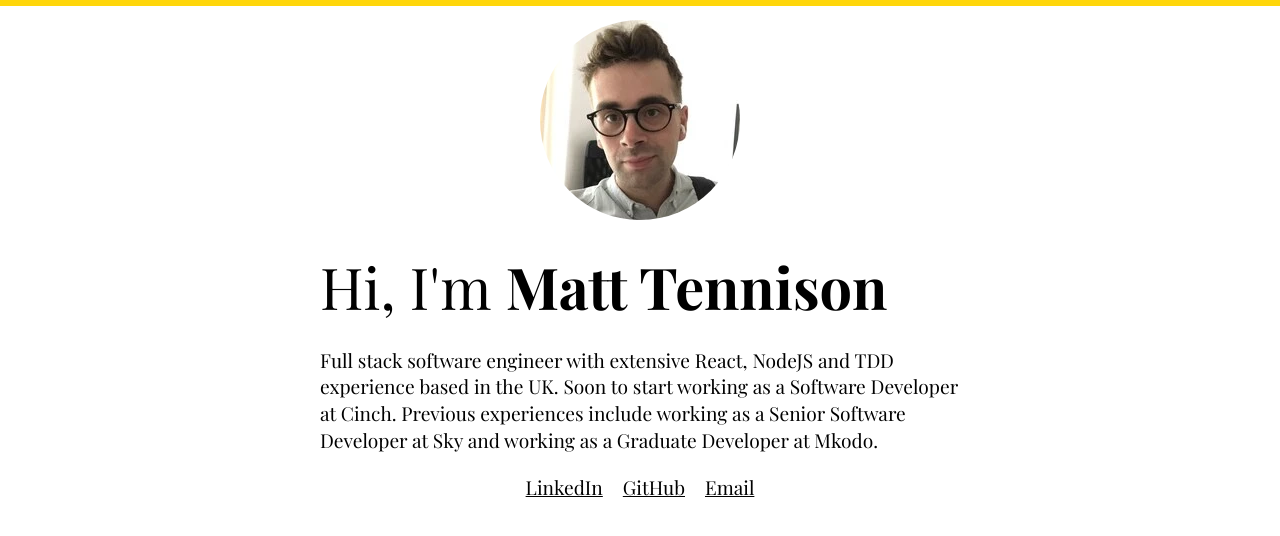
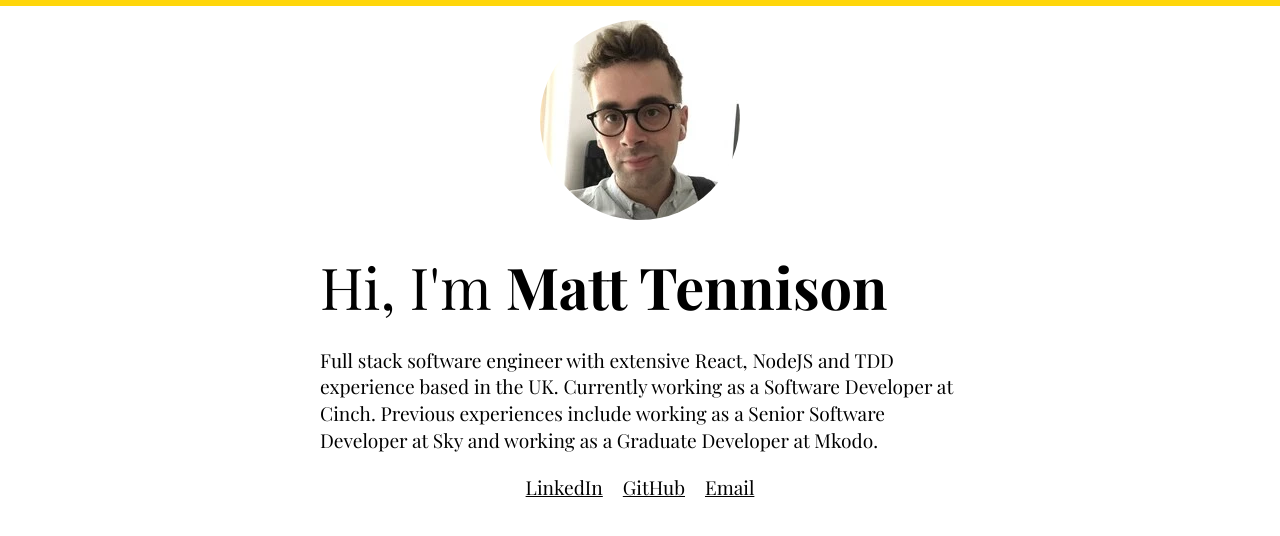
Before and after one commit to MattTennison/MattTennison.github.io, a plain HTML site: page index.html in a window 1280 px wide. Drawn offline with nearby package versions, Linux system fonts and the light colour scheme.

Commit message:
Update bio

```diff
--- a/index.html
+++ b/index.html
@@ -35,7 +35,7 @@
       <h1>Hi, I'm <span class="highlight">Matt Tennison</span></h1>
       <p>
         Full stack software engineer with extensive React, NodeJS and TDD
-        experience based in the UK. Soon to start working as a Software
+        experience based in the UK. Currently working as a Software
         Developer at Cinch. Previous experiences include working as a
         Senior Software Developer at Sky and working as a Graduate
         Developer at Mkodo.
```
